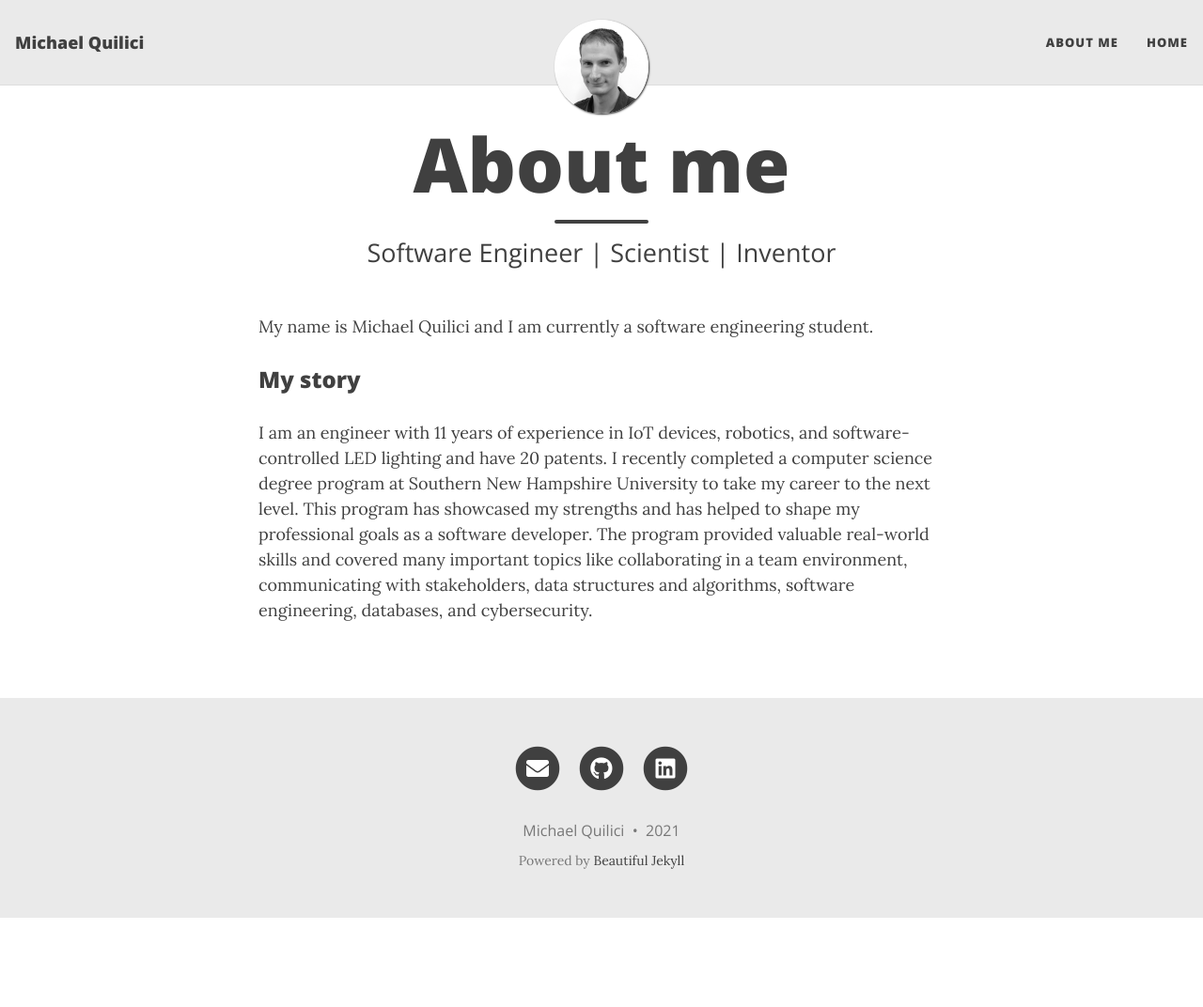
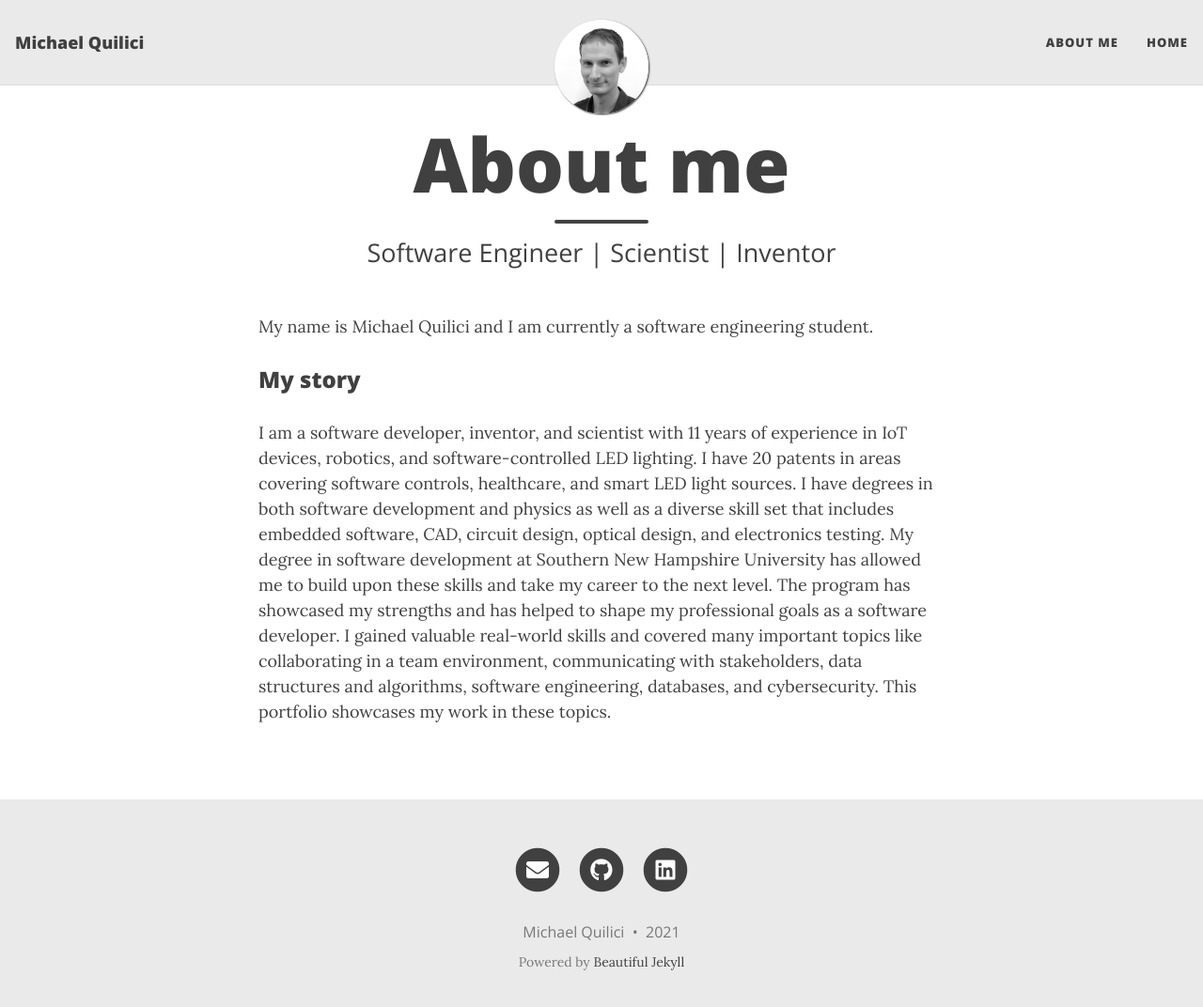
Before and after one commit to mquilici/mquilici.github.io, a Jekyll site: the page built from aboutme.md, in a window 1280 px wide and 1085 px high. Shown: the top 1072 px of the window at 94% size. Built offline with Jekyll 4.4.1, drawn with Linux system fonts in a browser that asks for light colours; nearby versions of some CDN libraries.

Commit message:
Update aboutme.md

```diff
--- a/aboutme.md
+++ b/aboutme.md
@@ -7,4 +7,5 @@
 My name is Michael Quilici and I am currently a software engineering student.
 
 ### My story
-I am an engineer with 11 years of experience in IoT devices, robotics, and software-controlled LED lighting and have 20 patents. I recently completed a computer science degree program at Southern New Hampshire University to take my career to the next level. This program has showcased my strengths and has helped to shape my professional goals as a software developer. The program provided valuable real-world skills and covered many important topics like collaborating in a team environment, communicating with stakeholders, data structures and algorithms, software engineering, databases, and cybersecurity.
+
+I am a software developer, inventor, and scientist with 11 years of experience in IoT devices, robotics, and software-controlled LED lighting. I have 20 patents in areas covering software controls, healthcare, and smart LED light sources. I have degrees in both software development and physics as well as a diverse skill set that includes embedded software, CAD, circuit design, optical design, and electronics testing. My degree in software development at Southern New Hampshire University has allowed me to build upon these skills and take my career to the next level. The program has showcased my strengths and has helped to shape my professional goals as a software developer. I gained valuable real-world skills and covered many important topics like collaborating in a team environment, communicating with stakeholders, data structures and algorithms, software engineering, databases, and cybersecurity. This portfolio showcases my work in these topics.
```
